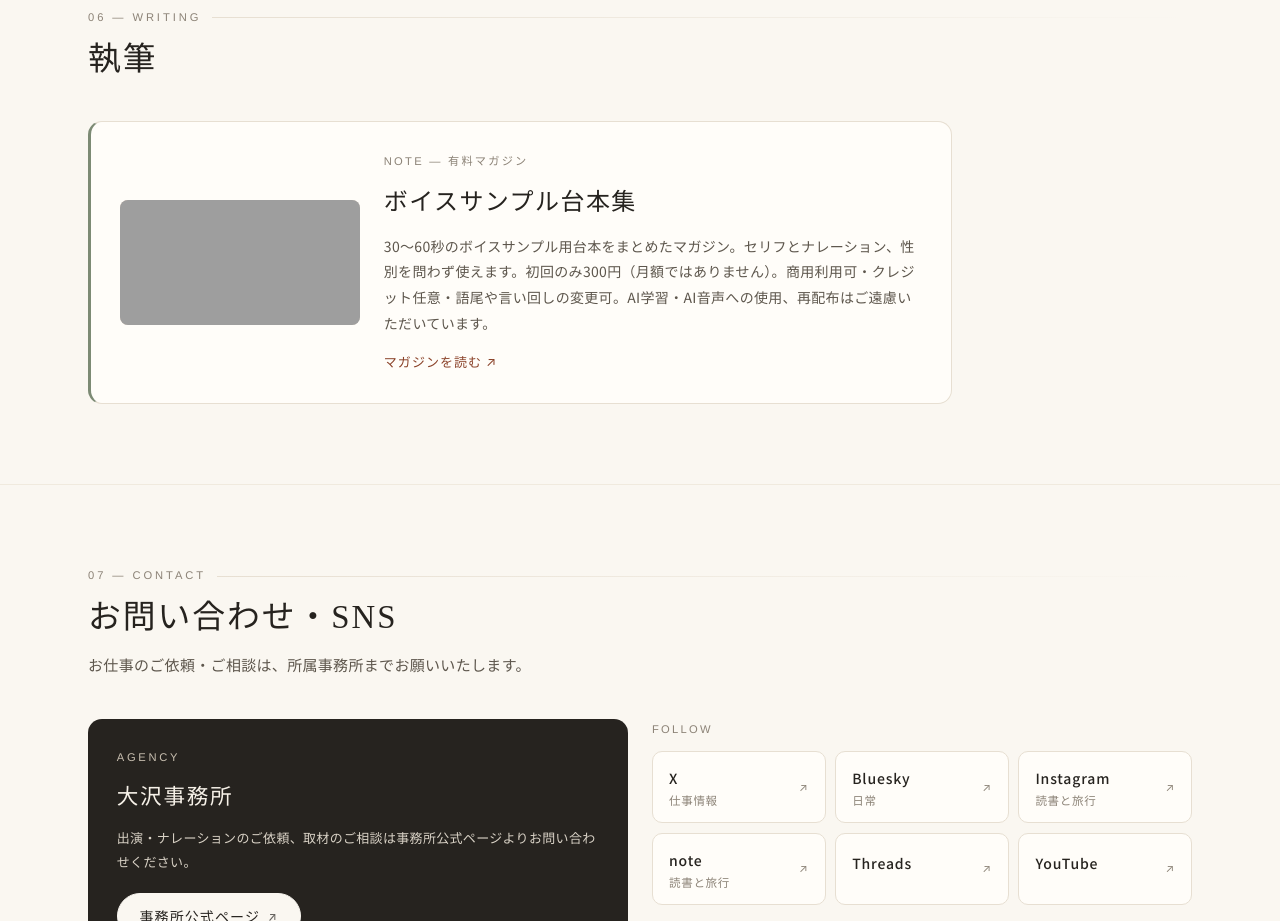
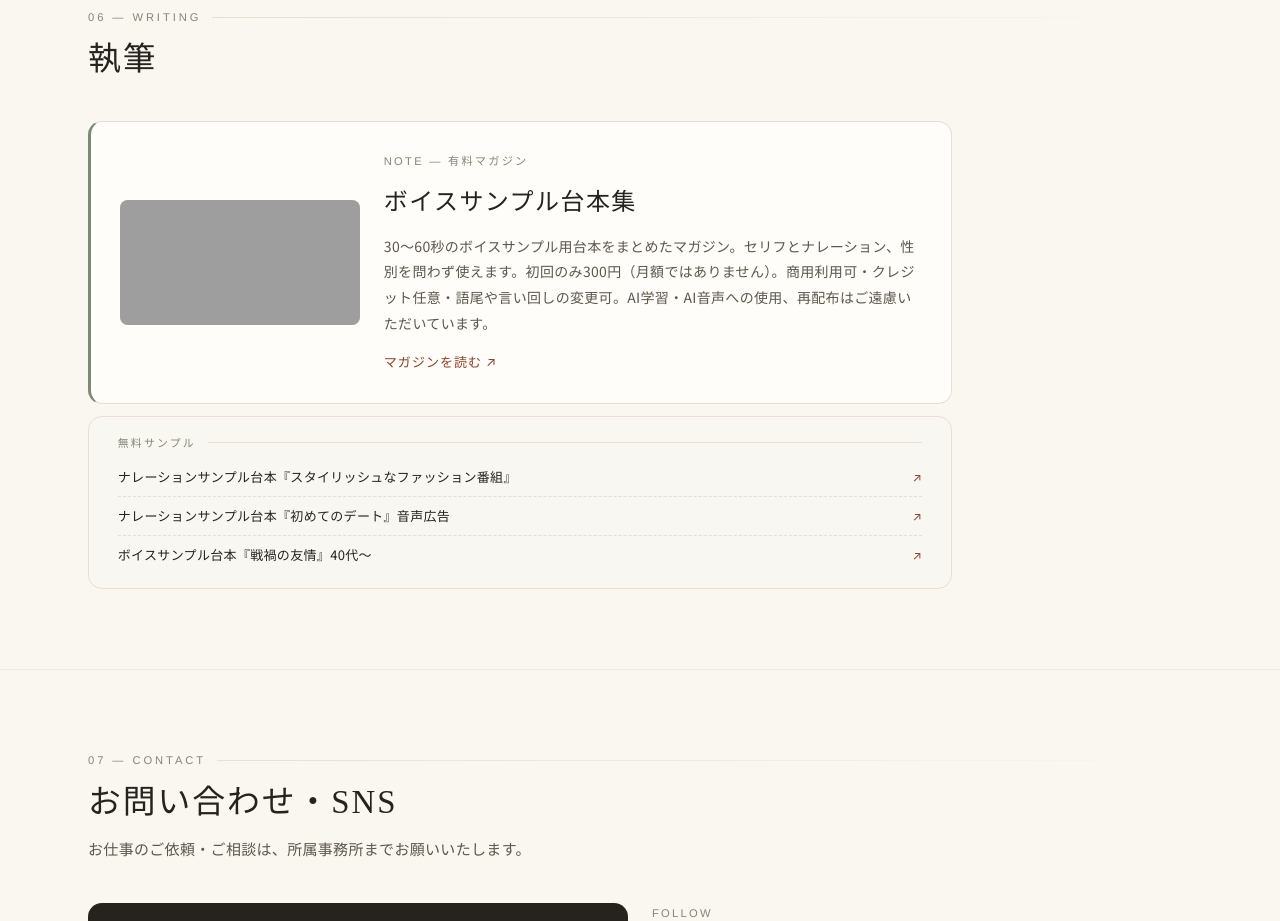
Before and after one commit to tagai-hitomi/tagai-hitomi.github.io, a plain HTML site: page index.html in a window 1280 px wide. Shown: the part 4460-5381 px from the top of the page. Drawn offline with Linux system fonts and the light colour scheme; grey boxes are pictures that could not be loaded.

Commit message:
執筆: ボイスサンプル台本集に無料サンプル3本のリンクを追加

```diff
--- a/index.html
+++ b/index.html
@@ -1018,6 +1018,57 @@ a.work:hover{
   aspect-ratio: 1.91 / 1;
 }
 .writing-body{ display: grid; gap: .5rem; }
+
+/* 執筆：マガジンカードと、その下に続く無料サンプル一覧 */
+.writing{ display: grid; gap: .7rem; max-width: 54rem; }
+.writing-samples{
+  padding: 1rem clamp(1.25rem, 4vw, 1.8rem) .85rem;
+  background: linear-gradient(0deg, rgba(124,138,116,.05), rgba(124,138,116,.05)), var(--paper-card);
+  border: 1px solid var(--line);
+  border-radius: var(--radius);
+}
+.writing-samples-label{
+  display: flex;
+  align-items: center;
+  gap: .75rem;
+  margin: 0 0 .3rem;
+  font-family: var(--latin);
+  font-size: .68rem;
+  letter-spacing: .2em;
+  color: var(--ink-faint);
+}
+.writing-samples-label::after{
+  content: "";
+  flex: 1;
+  height: 1px;
+  background: var(--line);
+}
+.writing-samples-list{
+  margin: 0;
+  padding: 0;
+  list-style: none;
+}
+.writing-samples-list li + li{ border-top: 1px dashed var(--line); }
+.writing-samples-list a{
+  display: flex;
+  align-items: baseline;
+  justify-content: space-between;
+  gap: 1rem;
+  padding: .5rem 0;
+  font-size: .8125rem;
+  line-height: 1.7;
+  color: var(--ink);
+  text-decoration: none;
+}
+.writing-samples-list a:hover{ color: var(--accent-ink); }
+.writing-samples-name{ min-width: 0; }
+.writing-samples-ext{
+  flex: none;
+  font-size: .75rem;
+  color: var(--accent-ink);
+  transition: transform .2s ease;
+}
+.writing-samples-list a:hover .writing-samples-ext{ transform: translate(1px, -1px); }
 
 /* ---------- お問い合わせ・SNS ---------- */
 .contact{
@@ -1586,7 +1637,9 @@ a.work:hover{
       </div>
 
       <!-- 編集ポイント: 連載や記事を増やすときは、このブロックをコピー。
-           左の表紙は note の og:image（マガジンのヘッダー画像）です。 -->
+           左の表紙は note の og:image（マガジンのヘッダー画像）です。
+           下の無料サンプルは、無料公開の記事が増えたら <li> をコピーして追加します。 -->
+      <div class="writing">
         <a class="writing-card" href="https://note.com/tagai_hitomino/m/m80100d2c896b" target="_blank" rel="noopener noreferrer">
           <span class="writing-thumb thumb">
             <img src="https://assets.st-note.com/production/uploads/images/279260809/e4ee84ca984e6b9d4aec1f57e6df0035.png?fit=bounds&amp;format=jpeg&amp;height=1024&amp;quality=85&amp;width=1024" alt="" width="1024" height="536" loading="lazy" decoding="async"
@@ -1599,6 +1652,31 @@ a.work:hover{
             <span class="writing-go">マガジンを読む <span aria-hidden="true">↗</span></span>
           </div>
         </a>
+
+        <div class="writing-samples" role="group" aria-labelledby="writing-samples-title">
+          <p class="writing-samples-label" id="writing-samples-title">無料サンプル</p>
+          <ul class="writing-samples-list">
+            <li>
+              <a href="https://note.com/tagai_hitomino/n/nc567663abb45" target="_blank" rel="noopener noreferrer">
+                <span class="writing-samples-name">ナレーションサンプル台本『スタイリッシュなファッション番組』</span>
+                <span class="writing-samples-ext" aria-hidden="true">↗</span>
+              </a>
+            </li>
+            <li>
+              <a href="https://note.com/tagai_hitomino/n/n9059a8be7faf" target="_blank" rel="noopener noreferrer">
+                <span class="writing-samples-name">ナレーションサンプル台本『初めてのデート』音声広告</span>
+                <span class="writing-samples-ext" aria-hidden="true">↗</span>
+              </a>
+            </li>
+            <li>
+              <a href="https://note.com/tagai_hitomino/n/n44919df12202" target="_blank" rel="noopener noreferrer">
+                <span class="writing-samples-name">ボイスサンプル台本『戦禍の友情』40代〜</span>
+                <span class="writing-samples-ext" aria-hidden="true">↗</span>
+              </a>
+            </li>
+          </ul>
+        </div>
+      </div>
     </div>
   </section>
 
```
Lines whose indentation alone changed are shown as unchanged.
